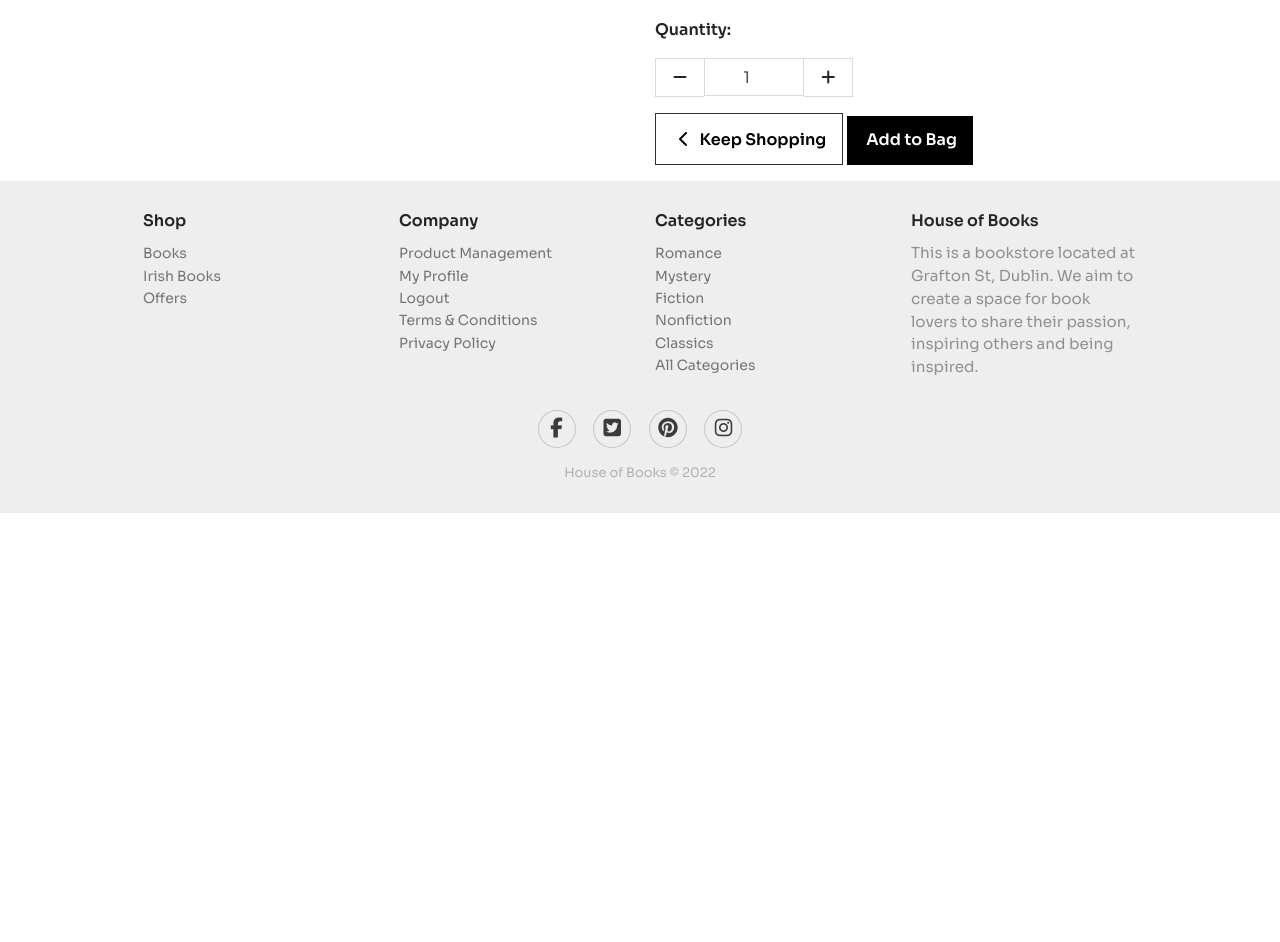
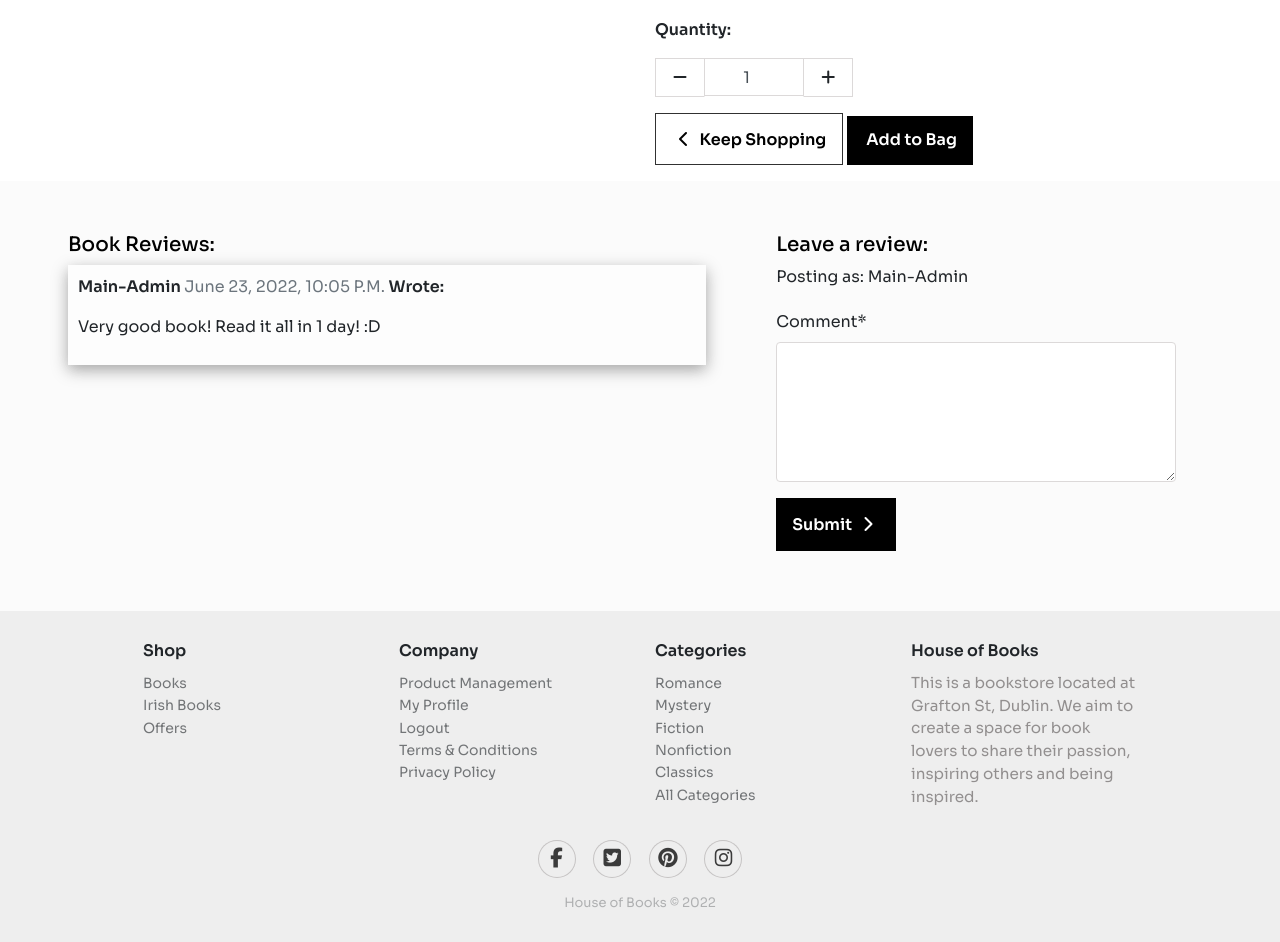
Before and after one commit to biareiam/The-House-of-Books, a Django app: page /products/4/ in a window 1280 px wide. Shown: the part 871-1813 px from the top of the page. Before the commit the page ends 1384 px from the top, so only its background shows below. Run offline with Django 3.2, Linux system fonts and the light colour scheme; a user stored in the database is signed in; data comes from the database, SQL or seed files in the repository; both versions use the stored data as it was after the commit; some libraries are stand-ins or nearby versions.

Commit message:
adding a review area

```diff
--- a/products/forms.py
+++ b/products/forms.py
@@ -1,6 +1,6 @@
 from django import forms
 from .widgets import CustomsCleareableFileInput
-from .models import Product, Category
+from .models import Product, Category, Review
 
 
 class ProductForm(forms.ModelForm):
@@ -20,3 +20,8 @@ class ProductForm(forms.ModelForm):
         self.fields['category'].choices = friendly_names
         for field_name, field in self.fields.items():
             field.widget.attrs['class'] = 'border-black rounded-0'
+
+class ReviewForm(forms.ModelForm):
+    class Meta:
+        model = Review
+        fields = ('comment',)
--- a/products/models.py
+++ b/products/models.py
@@ -31,3 +31,18 @@ class Product(models.Model):
 
     def __str__(self):
         return self.name
+
+class Review(models.Model):
+    product = models.ForeignKey(Product, on_delete=models.CASCADE,
+                                related_name="reviews")
+    name = models.CharField(max_length=80)
+    email = models.EmailField()
+    comment = models.TextField()
+    created_on = models.DateTimeField(auto_now_add=True)
+    approved = models.BooleanField(default=False)
+
+    class Meta:
+        ordering = ["created_on"]
+
+    def __str__(self):
+        return f"Comment {self.comment} by {self.name}"
--- a/products/templates/products/product_detail.html
+++ b/products/templates/products/product_detail.html
@@ -121,7 +121,61 @@
         </div>
     </div>
 </div>
+<div class="container-fluid bg" style="background-color: rgba(232, 234, 233, 0.185);">
+    <div class="row">
+        <!-- View Posted Reviews Section -->
+
+        <div class="col-lg-7 col-md-6 col-sm-12  mb-4 mt-3">
+            <div class="card-body">
+                <h5 class="text-black">Book Reviews:</h5>
+
+                {% for review in reviews %}
+                <div class="myreview">
+                    <div class="reviews" style="padding: 10px;">
+                        <p class="font-weight-bold" style="text-transform:capitalize;">
+                            {{ review.name }}
+                            <span class=" text-muted font-weight-normal">
+                                {{ review.created_on }}
+                            </span>
+                            wrote:
+                        </p>
+                        <p class="review">{{ review.comment | linebreaks }}</p>
+                    </div>
+                </div>
+
+                {% endfor %}
+
+            </div>
+        </div>
+
+        <!-- Leave a Review Section -->
+
+        <div class="col-lg-5 col-md-6 col-sm-12 mb-4 mt-3">
+            <div class="card-body">
+                {% if user.is_authenticated %}
+                <h5 class="text-black">Leave a review:</h5>
+
+                <p>Posting as: <span style="text-transform:capitalize;">{{ user.username }}</span></p>
+                <form method="POST" style="margin-top: 1.3em;">
+                    {{ review_form | crispy }}
+                    {% csrf_token %}
+                    <button type="submit" class="buttons">Submit
+                        <span class="icon">
+                            <i class="fas fa-chevron-right"></i>
+                        </span></button>
+                </form>
+                {% else %}
+                <div>
+                    <a href="{% url 'account_signup' %}">Create an account</a> or
+                    <a href="{% url 'account_login' %}">login</a> to leave your review.
+                </div>
+                {% endif %}
+            </div>
+        </div>
+    </div>
+</div>
 {% endblock %}
+
 
 {% block postloadjs %}
 {{ block.super }}
--- a/products/views.py
+++ b/products/views.py
@@ -3,8 +3,8 @@ from django.contrib import messages
 from django.contrib.auth.decorators import login_required
 from django.db.models import Q
 from django.db.models.functions import Lower
-from .models import Product, Category
-from .forms import ProductForm
+from .models import Product, Category, Review
+from .forms import ProductForm, ReviewForm
 
 
 def all_products(request):
@@ -61,12 +61,26 @@ def product_detail(request, product_id):
     """ A view to show individual product details """
 
     product = get_object_or_404(Product, pk=product_id)
+    reviews = product.reviews.filter(approved=True).order_by("-created_on")
+    review_form = ReviewForm()
+
+    if request.method == 'POST' and request.user.is_authenticated:
+        Review.objects.create(
+                product=product,
+                name=request.user,
+                comment=request.POST.get('comment', '')
+        )
+        messages.success(request,
+                         'Success! Your review is pending approval.')
 
     context = {
         'product': product,
+        'reviews': reviews,
+        'review_form': review_form
     }
 
     return render(request, 'products/product_detail.html', context)
+
 
 
 @login_required
--- a/static/css/base.css
+++ b/static/css/base.css
@@ -264,6 +264,15 @@ input[name='q']::placeholder {
     font-weight: 700;
 }
 
+#id_comment {
+    height: 140px;
+    max-width: 400px;
+}
+
+.bg {
+    padding: 1rem 3rem;
+}
+
 /* ------------------------------- bootstrap toasts */
 
 .message-container {
@@ -646,6 +655,9 @@ input[name='q']::placeholder {
 }
 
 @media(max-width: 430px) {
+    .bg {
+        padding: 0.5rem;
+    }
 
     .img1,
     .img2,
@@ -995,6 +1007,11 @@ input[name='q']::placeholder {
 
 
 /* Product Form */
+.myreview {
+    box-shadow: rgba(0, 0, 0, 0.35) 0px 5px 15px;
+    background-color: rgba(255, 253, 253, 0.313);
+    margin-bottom: 0.7rem;
+}
 
 .btn-file {
     position: relative;
```
Also changed, not shown: products/admin.py (+15 -1 lines), checkout/migrations/0015_auto_20220623_2119.py (added), db.sqlite3, products/migrations/0004_review.py (added).
